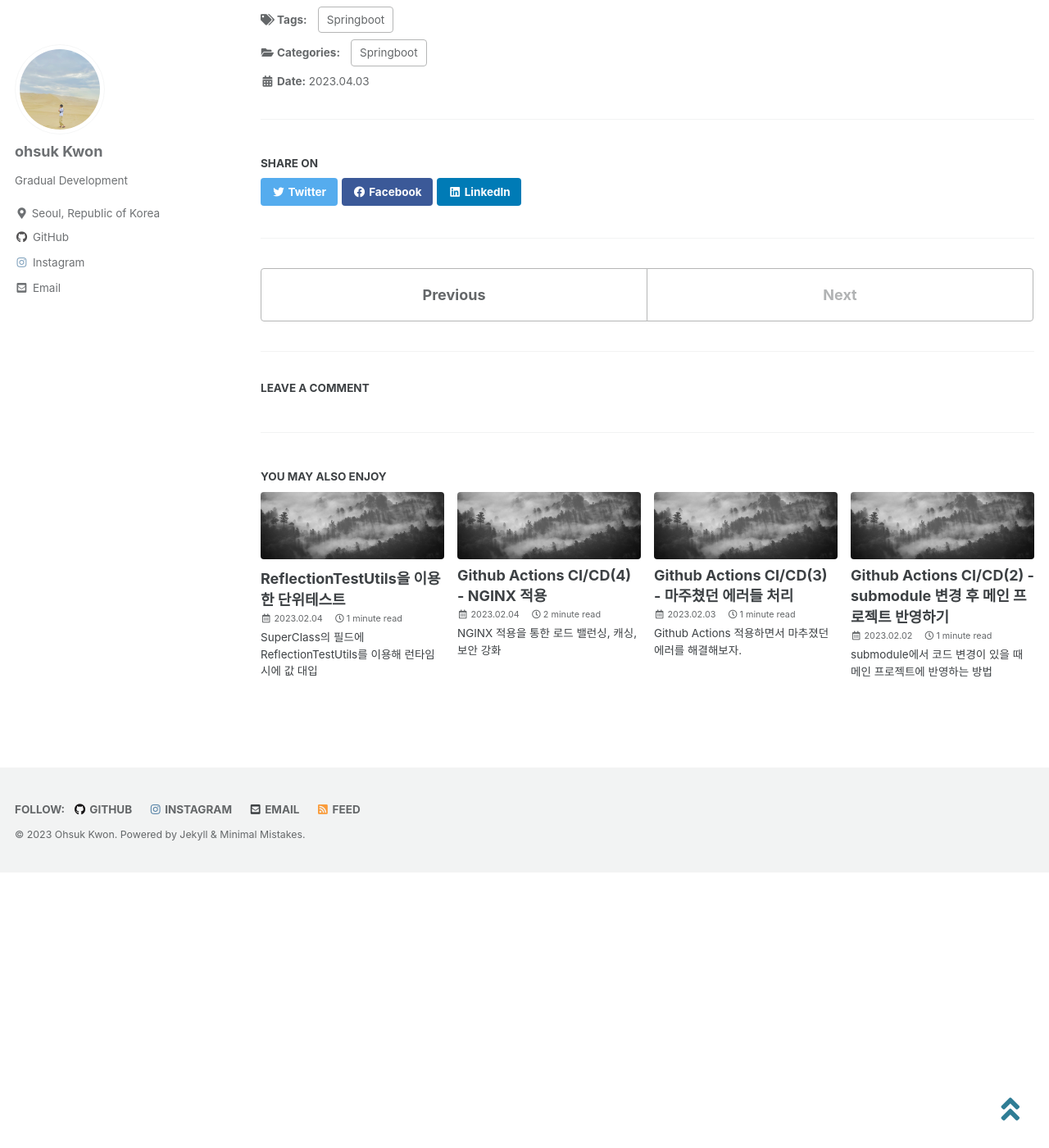
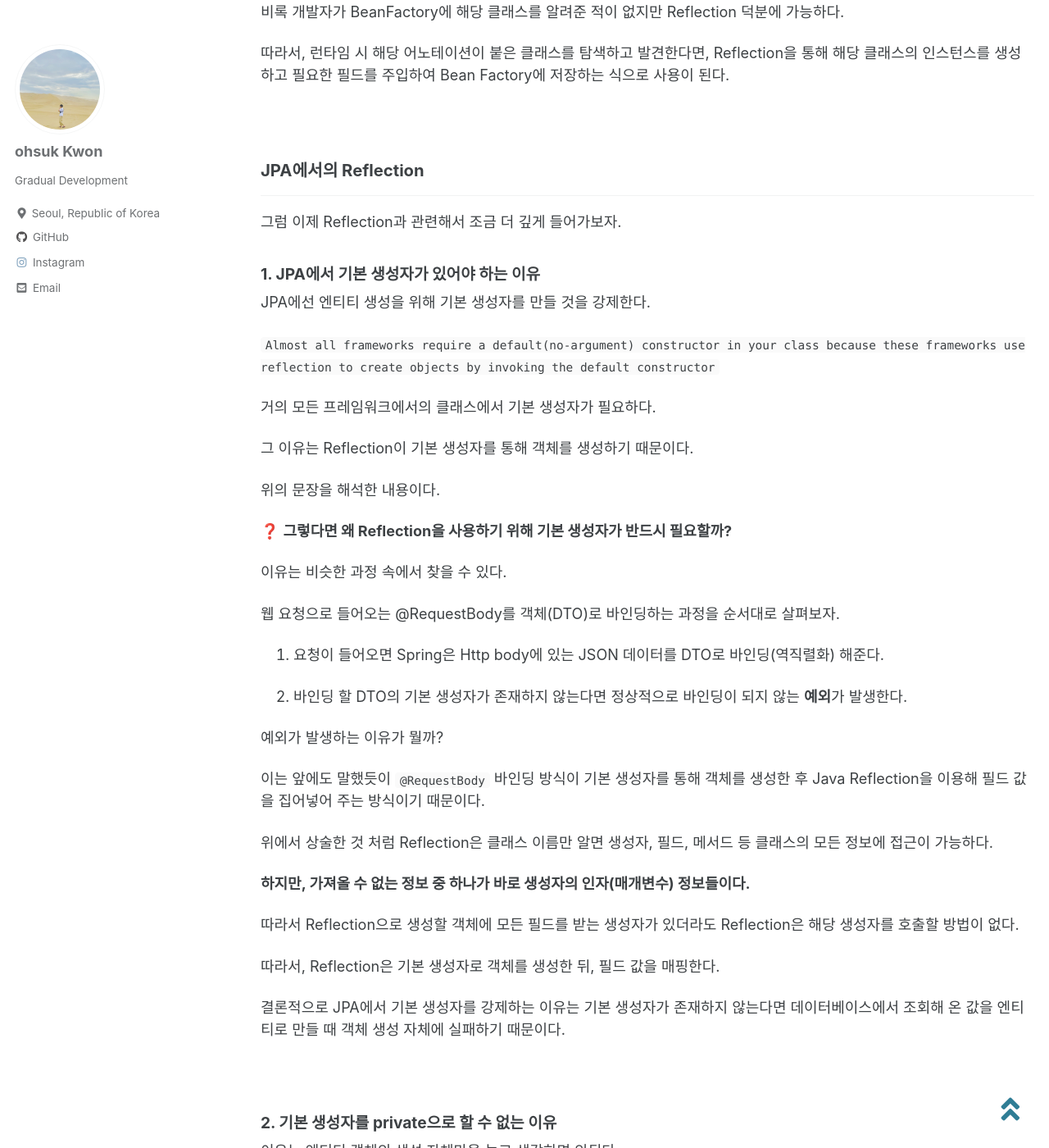
Before and after one commit to percyfrank/percyfrank.github.io, a Jekyll site: the page built from _posts/springboot/2023-04-03-Reflection01.md, in a window 1280 px wide and 1400 px high, scrolled down 2052 px. Shown: the whole window at 82% size. Built offline with Jekyll 4.4.1, drawn with Linux system fonts in a browser that asks for light colours; cached includes are drawn as plain includes; comment, search, counter and statistics services are not loaded; before the commit the page ends 3116 px from its top, so only the background shows below that; some of the changed text lies outside the part shown.

Commit message:
Reflection 내용 완성

```diff
--- a/_posts/springboot/2023-04-03-Reflection01.md
+++ b/_posts/springboot/2023-04-03-Reflection01.md
@@ -1,6 +1,6 @@
 ---
-title:  "Java Reflection과 JPA와의 관계"
-excerpt: "기본생성자 필수 생성의 이유와 생성자 수준의 상관관계 "
+title:  "Reflection API, JPA와 Reflection 사이의 관계"
+excerpt: "기본 생성자 필수 생성의 이유와 생성자 접근 제어자의 제한 이유"
 
 categories:
   - Springboot
@@ -15,7 +15,7 @@ last_modified_at: 2023-04-03
 ### Java Reflection이란?
 ---
 
-#### 정의
+#### 1. 정의
 
 힙 영역에 **로드된 Class 타입**의 객체를 통해
 
@@ -25,7 +25,9 @@ last_modified_at: 2023-04-03
 
 JVM의 클래스 로더에서 클래스 파일에 대한 로딩을 완료한 후, 해당 클래스의 정보를 담은 Class 타입의 객체를 생성하여 메모리의 힙 영역에 저장해 둔 것을 의미한다.
 
-#### 사용 방법
+<br>
+
+#### 2. 사용 방법
 
 Reflection 사용에 앞서, 힙 영역에 로드된 Class 타입의 객체를 가져와야 한다.
 
@@ -35,19 +37,23 @@ Reflection 사용에 앞서, 힙 영역에 로드된 Class 타입의 객체를
 
 3) Class.forName(”클래스명”)으로 가져오기
 
-#### 장점 및 단점
+<br>
 
-**[ 장점 ]**
+#### 3. 장점 및 단점
+
+**장점**
 
 - 런타임 시점에서 클래스의 인스턴스를 생성하고, 접근 제어자와 관계 없이 필드와
 메소드에 접근하여 필요한 작업을 수행할 수 있는 유연성을 가지고 있다.
 
-**[ 단점 ]**
+**단점**
 
 - 캡슐화를 저해한다.
 - 런타임 시점에서 인스턴스를 생성하므로 컴파일 시점에서 타입을 체크할 수 없다.
 - 런타임 시점에서 인스턴스를 생성하므로 구체적인 동작 흐름을 파악하기 어렵다.
 - 단순히 필드 및 메소드를 접근할 때 보다 리플렉션을 사용하여 접근할 때 성능이 느리다.
+
+<br>
 
 ### Reflection을 사용하는 이유
 ---
@@ -56,10 +62,80 @@ Reflection 사용에 앞서, 힙 영역에 로드된 Class 타입의 객체를
 
 하지만 프레임워크와 같이 큰 규모의 개발 단계에서는 수많은 객체와 의존관계를 파악하기 어렵다.
 
-✅ 이때 Reflection을 사용하면, **런타임** 중, 클래스 정보에 접근하여 클래스를 원하는 대로 조작할 수 있기 때문에 동적으로 클래스를 만들어서 의존관계를 맺어줄 수 있다.✅
+✅ 이때 Reflection을 사용하면, **런타임** 도중에 동적으로 클래스를 만들어서 의존관계를 맺어줄 수 있다.✅
 
 가령 Spring의 BeanFactory를 보면 `@Controller`, `@Service`, `@Repositiory` 등의 어노테이션만 붙이면 BeanFactory에서 알아서 해당 어노테이션이 붙은 클래스를 생성하고 관리해 주는 것을 알 수 있다.
 
 비록 개발자가 BeanFactory에 해당 클래스를 알려준 적이 없지만 Reflection 덕분에 가능하다.
 
-✅ 따라서, 런타임 시 해당 어노테이션이 붙은 클래스를 탐색하고 발견한다면, Reflection을 통해 해당 클래스의 인스턴스를 생성하고 필요한 필드를 주입하여 Bean Factory에 저장하는 식으로 사용이 된다.
+따라서, 런타임 시 해당 어노테이션이 붙은 클래스를 탐색하고 발견한다면, Reflection을 통해 해당 클래스의 인스턴스를 생성하고 필요한 필드를 주입하여 Bean Factory에 저장하는 식으로 사용이 된다.
+
+<br>
+
+### JPA에서의 Reflection
+---
+
+그럼 이제 Reflection과 관련해서 조금 더 깊게 들어가보자.
+
+#### 1. JPA에서 기본 생성자가 있어야 하는 이유
+
+JPA에선 엔티티 생성을 위해 기본 생성자를 만들 것을 강제한다.
+
+`Almost all frameworks require a default(no-argument) constructor in your class because these frameworks use reflection to create objects by invoking the default constructor`
+
+거의 모든 프레임워크에서의 클래스에서 기본 생성자가 필요하다.
+
+그 이유는 Reflection이 기본 생성자를 통해 객체를 생성하기 때문이다.
+
+위의 문장을 해석한 내용이다.
+
+❓ **그렇다면 왜 Reflection을 사용하기 위해 기본 생성자가 반드시 필요할까?**
+
+이유는 비슷한 과정 속에서 찾을 수 있다.
+
+웹 요청으로 들어오는 @RequestBody를 객체(DTO)로 바인딩하는 과정을 순서대로 살펴보자.
+
+1. 요청이 들어오면 Spring은 Http body에 있는 JSON 데이터를 DTO로 바인딩(역직렬화) 해준다.
+
+2. 바인딩 할 DTO의 기본 생성자가 존재하지 않는다면 정상적으로 바인딩이 되지 않는 **예외**가 발생한다.
+
+예외가 발생하는 이유가 뭘까?
+
+이는 앞에도 말했듯이 `@RequestBody` 바인딩 방식이 기본 생성자를 통해 객체를 생성한 후 Java Reflection을 이용해 필드 값을 집어넣어 주는 방식이기 때문이다.
+
+위에서 상술한 것 처럼 Reflection은 클래스 이름만 알면 생성자, 필드, 메서드 등 클래스의 모든 정보에 접근이 가능하다.
+
+**하지만, 가져올 수 없는 정보 중 하나가 바로 생성자의 인자(매개변수) 정보들이다.**
+
+따라서 Reflection으로 생성할 객체에 모든 필드를 받는 생성자가 있더라도 Reflection은 해당 생성자를 호출할 방법이 없다.
+
+따라서, Reflection은 기본 생성자로 객체를 생성한 뒤, 필드 값을 매핑한다.
+
+결론적으로 JPA에서 기본 생성자를 강제하는 이유는 기본 생성자가 존재하지 않는다면 데이터베이스에서 조회해 온 값을 엔티티로 만들 때 객체 생성 자체에 실패하기
+때문이다.
+
+<br>
+
+#### 2. 기본 생성자를 private으로 할 수 없는 이유
+
+이유는 엔티티 객체의 생성 자체만을 놓고 생각하면 안된다.
+
+JPA에는 연관된 엔티티 정보를 실제로 필요한 순간에 조회해오는 지연 로딩(Lazy loading)이라는 방식이 있다.
+
+지연 로딩은 프록시 객체를 일단 넣어두고 필요한 순간에 엔티티를 조회한 뒤 프록시 객체가 원본 엔티티를 참조하도록 한다.
+
+그런데, 이 프록시 객체라는 것도 결국 원본 엔티티를 상속해서 만든다.
+
+❓ 그런데 여기서 원본 엔티티의 기본 생성자가 private이라면?
+
+해당 엔티티를 상속한 프록시 객체 를 만들 수 없다.
+
+그 이유는 당연하게도 상속한 객체의 생성자는 반드시 부모 객체의 생성자 `super`를 호출해야 하는데, private이면 상속받은 클래스에서 호출할 수 없다.
+
+이렇기 때문에 엔티티 클래스의 생성자는 private일 수 없게 되는 것이다.
+
+## References
+
+* [Java Reflection API에 대하여](https://1-7171771.tistory.com/123?category=865872)
+* [기본 생성자가 필요한 이유](https://da-nyee.github.io/posts/woowacourse-why-the-default-constructor-is-needed/)
+* [JPA의 엔티티에 protected, public 기본 생성자가 필요한 이유](https://velog.io/@ohzzi/JPA%EC%9D%98-%EC%97%94%ED%8B%B0%ED%8B%B0%EC%97%90-protected-public-%EA%B8%B0%EB%B3%B8-%EC%83%9D%EC%84%B1%EC%9E%90%EA%B0%80-%ED%95%84%EC%9A%94%ED%95%9C-%EC%9D%B4%EC%9C%A0)
```
